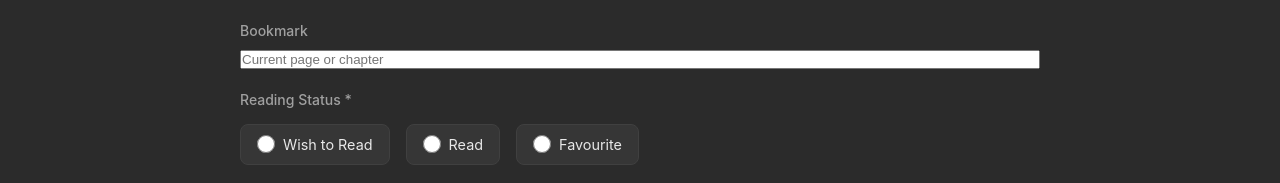
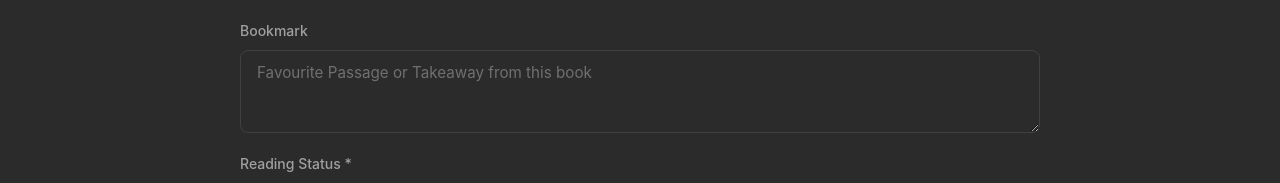
Before and after one commit to ahamed-dd/bookly-bookManager, a React app in the folder frontend/: page / in a window 1280 px wide. Shown: the part 439-622 px from the top of the page. Built offline with nearby package versions, Linux system fonts and the light colour scheme; no server answers; the HTML template or start-up script is replaced by a standard one.

Commit message:
Fix backend error

```diff
--- a/frontend/src/components/Home.tsx
+++ b/frontend/src/components/Home.tsx
@@ -47,12 +47,12 @@ export default function Home() {
   }
 
   async function updateBookData(id: number, data: Partial<BookData>) {
-    const response = await axios.put(`${BASE_URL}/books/${id}`, data);
+    const response = await axios.put(`${BASE_URL}/books/${id}/`, data);
     return response.data;
   }
 
   async function deleteBookData(id: number) {
-    await axios.delete(`${BASE_URL}/books/${id}`);
+    await axios.delete(`${BASE_URL}/books/${id}/`);
   }
 
   function handleChange(
@@ -179,12 +179,13 @@ export default function Home() {
 
             <div className="form-group">
               <label htmlFor="bookmark">Bookmark</label>
-              <input
+              <textarea
                 id="bookmark"
                 name="bookmark"
-                placeholder="Current page or chapter"
+                placeholder="Favourite Passage or Takeaway from this book"
                 value={formData.bookmark}
                 onChange={handleChange}
+                rows={3}
               />
             </div>
 
--- a/frontend/src/components/styles.css
+++ b/frontend/src/components/styles.css
@@ -273,7 +273,7 @@ textarea {
 
 .book-author {
   font-size: 0.95rem;
-  color: var(--accent-light);
+  color: var(--text-secondary);
   margin-bottom: 0.5rem;
   font-style: italic;
 }
```
Also changed, not shown: 1 other file (tests, documents, lock files or other folders).
